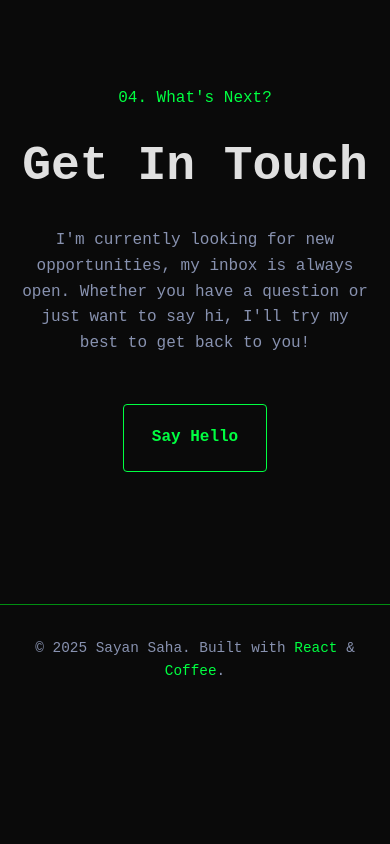
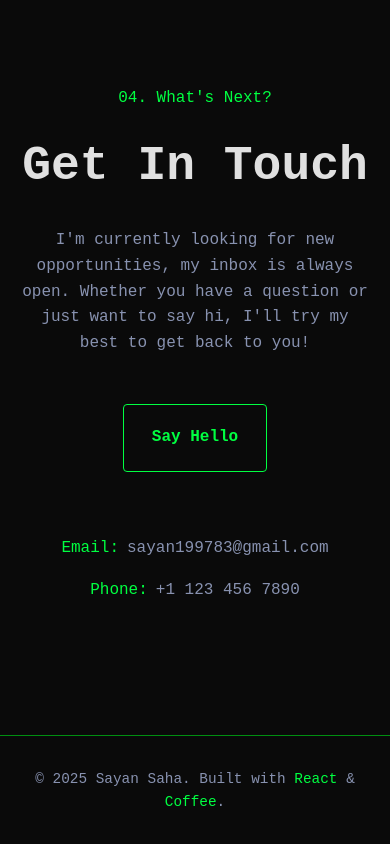
Before and after one commit to sayan1407/potfoliosite, a React (Vite) app: page / in a window 390 px wide. Shown: the part 5016-5860 px from the top of the page. Before the commit the page ends 5731 px from the top, so only its background shows below. Built offline with nearby package versions, Linux system fonts and the light colour scheme.

Commit message:
Added separate section for phone and email

```diff
--- a/src/components/Contact.jsx
+++ b/src/components/Contact.jsx
@@ -30,6 +30,17 @@ const Contact = () => {
                 >
                     Say Hello
                 </a>
+
+                <div style={{ marginTop: '4rem', display: 'flex', flexDirection: 'column', gap: '1rem', alignItems: 'center' }}>
+                    <div style={{ display: 'flex', alignItems: 'center', gap: '0.5rem', color: '#8892b0' }}>
+                        <span style={{ color: 'var(--accent-color)' }}>Email:</span>
+                        <a href="mailto:sayan199783@gmail.com" style={{ color: '#8892b0' }}>sayan199783@gmail.com</a>
+                    </div>
+                    <div style={{ display: 'flex', alignItems: 'center', gap: '0.5rem', color: '#8892b0' }}>
+                        <span style={{ color: 'var(--accent-color)' }}>Phone:</span>
+                        <a href="tel:+917980371581" style={{ color: '#8892b0' }}>+1 123 456 7890</a>
+                    </div>
+                </div>
             </motion.div>
         </section>
     );
```
